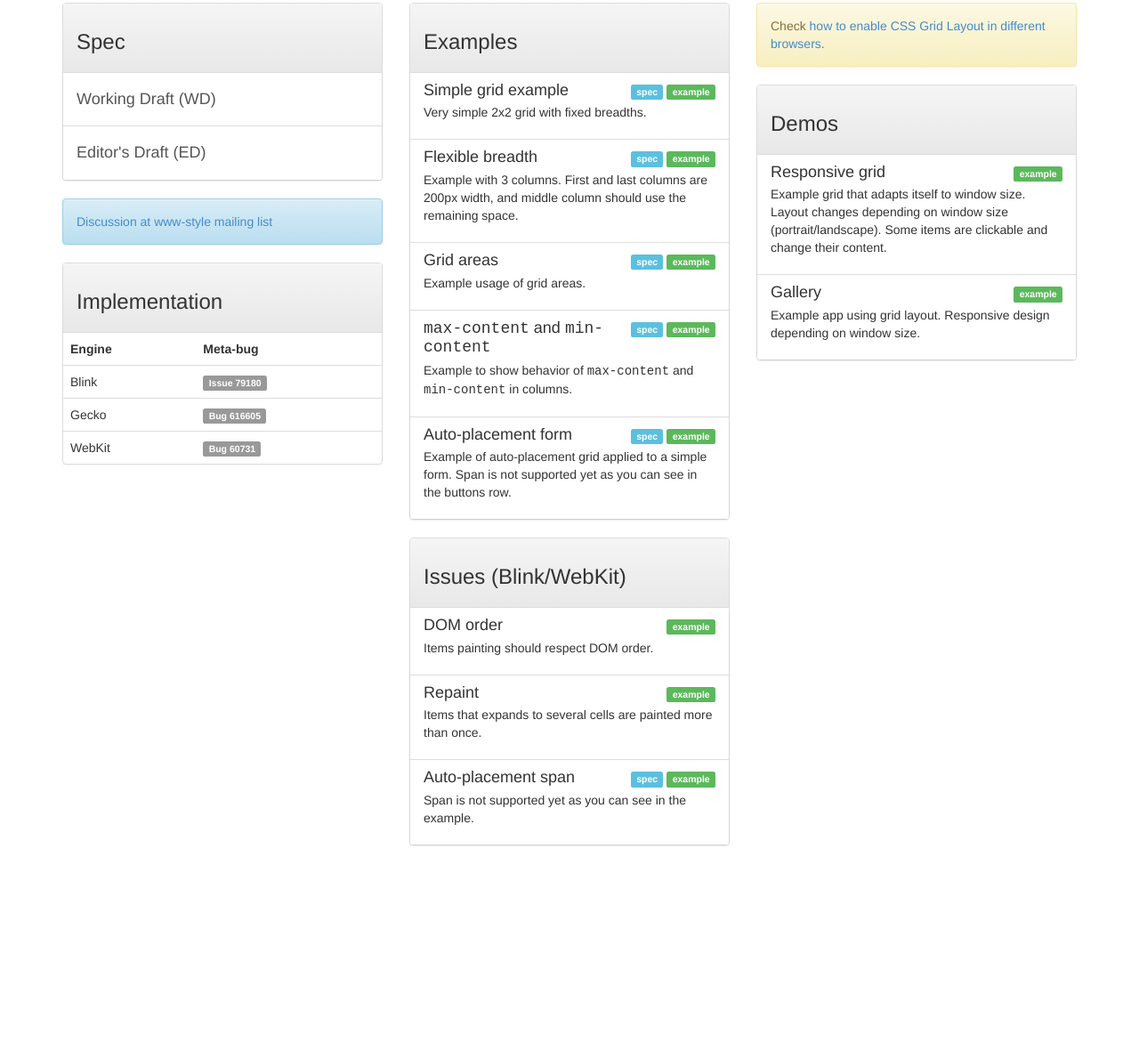
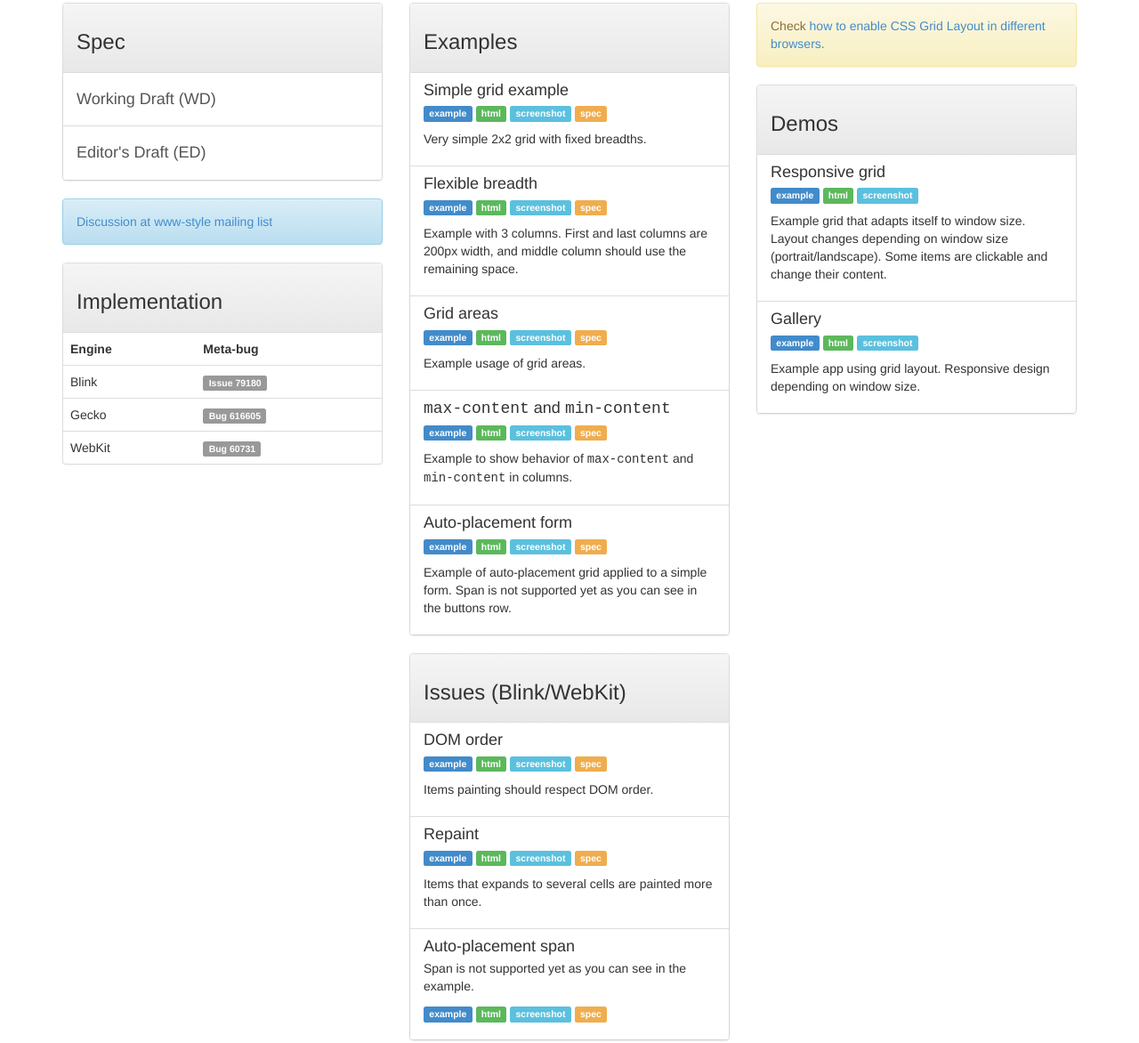
Before and after one commit to Igalia/css-grid-layout, a plain HTML site: page index.html in a window 1280 px wide. Shown: the part 317-1489 px from the top of the page at 89% size. Before the commit the page ends 1287 px from the top, so only its background shows below. Drawn offline with Linux system fonts and the light colour scheme.

Commit message:
Add link to HTML and screenshots

```diff
--- a/index.html
+++ b/index.html
@@ -75,43 +75,53 @@
                         <div class="panel-heading"><h3>Examples</h3></div>
                         <ul class="list-group">
                             <li class="list-group-item">
-                                <div class="pull-right">
-                                    <a href="http://www.w3.org/TR/css-grid/#track-sizing" class="label label-info">spec</a>
-                                    <a href="simple.html" class="label label-success">example</a>
-                                </div>
                                 <h4 class="list-group-item-heading">Simple grid example</h4>
+                                <p>
+                                    <a href="simple.html" class="label label-primary">example</a>
+                                    <a href="https://github.com/Igalia/css-grid-layout/blob/master/simple.html" class="label label-success">html</a>
+                                    <a href="https://github.com/Igalia/css-grid-layout/blob/master/simple.png" class="label label-info">screenshot</a>
+                                    <a href="http://www.w3.org/TR/css-grid/#track-sizing" class="label label-warning">spec</a>
+                                </p>
                                 <p>Very simple 2x2 grid with fixed breadths.</p>
                             </li>
                             <li class="list-group-item">
-                                <div class="pull-right">
-                                    <a href="http://www.w3.org/TR/css-grid/#fr-unit" class="label label-info">spec</a>
-                                    <a href="breadth.html" class="label label-success">example</a>
-                                </div>
                                 <h4 class="list-group-item-heading">Flexible breadth</h4>
+                                <p>
+                                    <a href="breadth.html" class="label label-primary">example</a>
+                                    <a href="https://github.com/Igalia/css-grid-layout/blob/master/breadth.html" class="label label-success">html</a>
+                                    <a href="https://github.com/Igalia/css-grid-layout/blob/master/breadth.png" class="label label-info">screenshot</a>
+                                    <a href="http://www.w3.org/TR/css-grid/#fr-unit" class="label label-warning">spec</a>
+                                </p>
                                 <p>Example with 3 columns. First and last columns are 200px width, and middle column should use the remaining space.</p>
                             </li>
                             <li class="list-group-item">
-                                <div class="pull-right">
-                                    <a href="http://www.w3.org/TR/css-grid/#grid-template-areas-property" class="label label-info">spec</a>
-                                    <a href="areas.html" class="label label-success">example</a>
-                                </div>
                                 <h4 class="list-group-item-heading">Grid areas</h4>
+                                <p>
+                                    <a href="areas.html" class="label label-primary">example</a>
+                                    <a href="https://github.com/Igalia/css-grid-layout/blob/master/areas.html" class="label label-success">html</a>
+                                    <a href="https://github.com/Igalia/css-grid-layout/blob/master/areas.png" class="label label-info">screenshot</a>
+                                    <a href="http://www.w3.org/TR/css-grid/#grid-template-areas-property" class="label label-warning">spec</a>
+                                </p>
                                 <p>Example usage of grid areas.</p>
                             </li>
                             <li class="list-group-item">
-                                <div class="pull-right">
-                                    <a href="http://www.w3.org/TR/css-grid/#valuedef-max-content" class="label label-info">spec</a>
-                                    <a href="max-min-content.html" class="label label-success">example</a>
-                                </div>
                                 <h4 class="list-group-item-heading"><tt>max-content</tt> and <tt>min-content</tt></h4>
+                                <p>
+                                    <a href="max-min-content.html" class="label label-primary">example</a>
+                                    <a href="https://github.com/Igalia/css-grid-layout/blob/master/max-min-content.html" class="label label-success">html</a>
+                                    <a href="https://github.com/Igalia/css-grid-layout/blob/master/max-min-content.png" class="label label-info">screenshot</a>
+                                    <a href="http://www.w3.org/TR/css-grid/#valuedef-max-content" class="label label-warning">spec</a>
+                                </p>
                                 <p>Example to show behavior of <tt>max-content</tt> and <tt>min-content</tt> in columns.</p>
                             </li>
                             <li class="list-group-item">
-                                <div class="pull-right">
-                                    <a href="http://www.w3.org/TR/css-grid/#grid-auto-flow-property" class="label label-info">spec</a>
-                                    <a href="autoplacement-span.html" class="label label-success">example</a>
-                                </div>
                                 <h4 class="list-group-item-heading">Auto-placement form</h4>
+                                <p>
+                                    <a href="autoplacement-form.html" class="label label-primary">example</a>
+                                    <a href="https://github.com/Igalia/css-grid-layout/blob/master/autoplacement-form.html" class="label label-success">html</a>
+                                    <a href="https://github.com/Igalia/css-grid-layout/blob/master/autoplacement-form.png" class="label label-info">screenshot</a>
+                                    <a href="http://www.w3.org/TR/css-grid/#grid-auto-flow-property" class="label label-warning">spec</a>
+                                </p>
                                 <p>Example of auto-placement grid applied to a simple form. Span is not supported yet as you can see in the buttons row.</p>
                             </li>
                         </ul>
@@ -120,26 +130,34 @@
                         <div class="panel-heading"><h3>Issues (Blink/WebKit)</h3></div>
                         <ul class="list-group">
                             <li class="list-group-item">
-                                <div class="pull-right">
-                                    <a href="dom-order-issue.html" class="label label-success">example</a>
-                                </div>
                                 <h4 class="list-group-item-heading">DOM order</h4>
+                                <p>
+                                    <a href="dom-order-issue.html" class="label label-primary">example</a>
+                                    <a href="https://github.com/Igalia/css-grid-layout/blob/master/dom-order-issue.html" class="label label-success">html</a>
+                                    <a href="https://github.com/Igalia/css-grid-layout/blob/master/dom-order-issue.png" class="label label-info">screenshot</a>
+                                    <a href="http://www.w3.org/TR/css-grid/#valuedef-max-content" class="label label-warning">spec</a>
+                                </p>
                                 <p>Items painting should respect DOM order.</p>
                             </li>
                             <li class="list-group-item">
-                                <div class="pull-right">
-                                    <a href="repaint-issue.html" class="label label-success">example</a>
-                                </div>
                                 <h4 class="list-group-item-heading">Repaint</h4>
+                                <p>
+                                    <a href="repaint-issue.html" class="label label-primary">example</a>
+                                    <a href="https://github.com/Igalia/css-grid-layout/blob/master/repaint-issue.html" class="label label-success">html</a>
+                                    <a href="https://github.com/Igalia/css-grid-layout/blob/master/repaint-issue.png" class="label label-info">screenshot</a>
+                                    <a href="http://www.w3.org/TR/css-grid/#valuedef-max-content" class="label label-warning">spec</a>
+                                </p>
                                 <p>Items that expands to several cells are painted more than once.</p>
                             </li>
                             <li class="list-group-item">
-                                <div class="pull-right">
-                                    <a href="http://www.w3.org/TR/css-grid/#grid-auto-flow-property" class="label label-info">spec</a>
-                                    <a href="autoplacement-span.html" class="label label-success">example</a>
-                                </div>
                                 <h4 class="list-group-item-heading">Auto-placement span</h4>
                                 <p>Span is not supported yet as you can see in the example.</p>
+                                <p>
+                                    <a href="autoplacement-span.html" class="label label-primary">example</a>
+                                    <a href="https://github.com/Igalia/css-grid-layout/blob/master/autoplacement-span.html" class="label label-success">html</a>
+                                    <a href="https://github.com/Igalia/css-grid-layout/blob/master/autoplacement-span.png" class="label label-info">screenshot</a>
+                                    <a href="http://www.w3.org/TR/css-grid/#grid-auto-flow-property" class="label label-warning">spec</a>
+                                </p>
                             </li>
                         </ul>
                     </div>
@@ -151,17 +169,21 @@
                         <div class="panel-heading"><h3>Demos</h3></div>
                         <ul class="list-group">
                             <li class="list-group-item">
-                                <div class="pull-right">
-                                    <a href="responsive-grid.html" class="label label-success">example</a>
-                                </div>
                                 <h4 class="list-group-item-heading">Responsive grid</h4>
+                                <p>
+                                    <a href="responsive-grid.html" class="label label-primary">example</a>
+                                    <a href="https://github.com/Igalia/css-grid-layout/blob/master/responsive-grid.html" class="label label-success">html</a>
+                                    <a href="https://github.com/Igalia/css-grid-layout/blob/master/responsive-grid.png" class="label label-info">screenshot</a>
+                                </p>
                                 <p>Example grid that adapts itself to window size. Layout changes depending on window size (portrait/landscape). Some items are clickable and change their content.</p>
                             </li>
                             <li class="list-group-item">
-                                <div class="pull-right">
-                                    <a href="gallery.html" class="label label-success">example</a>
-                                </div>
                                 <h4 class="list-group-item-heading">Gallery</h4>
+                                <p>
+                                    <a href="gallery.html" class="label label-primary">example</a>
+                                    <a href="https://github.com/Igalia/css-grid-layout/blob/master/gallery.html" class="label label-success">html</a>
+                                    <a href="https://github.com/Igalia/css-grid-layout/blob/master/gallery.png" class="label label-info">screenshot</a>
+                                </p>
                                 <p>Example app using grid layout. Responsive design depending on window size.</p>
                             </li>
                         </ul>
```
Also changed, not shown: areas.png (added), autoplacement-form.png (added), autoplacement-span.png (added), breadth.png (added), dom-order-issue.png (added), gallery.png (added), max-min-content.png (added), repaint-issue.png (added), responsive-grid.png (added), simple.png (added).
